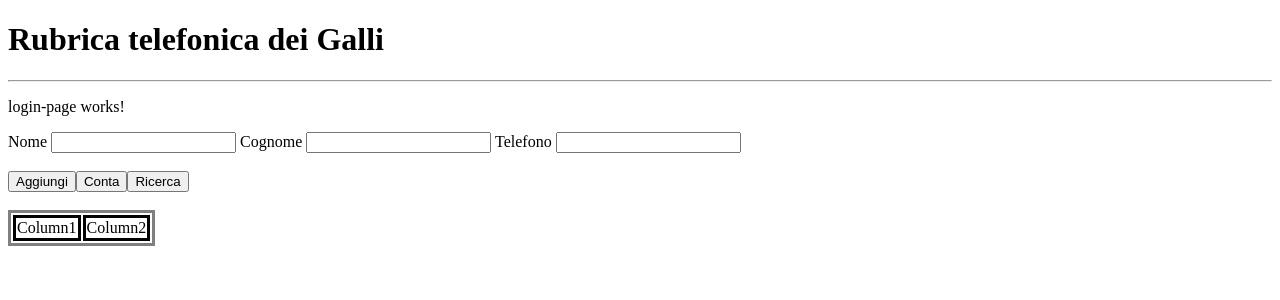
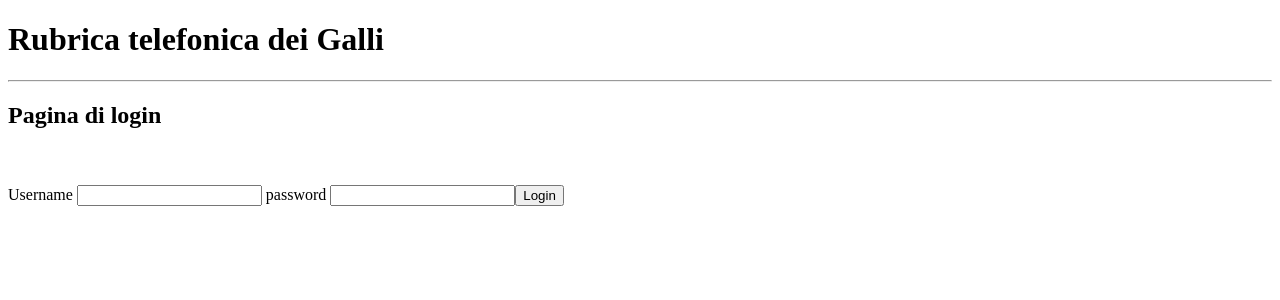
Before and after one commit to ManuelBava/Rubrica-Ang-Gal, an Angular app in the folder rubrica-gal-client/: page /login-page in a window 1280 px wide. Shown: the top 300 px of the page. Built offline with nearby package versions, Linux system fonts and the light colour scheme.

Commit message:
implementato component count-page

```diff
--- a/rubrica-gal-client/src/app/count-page/count-page.component.html
+++ b/rubrica-gal-client/src/app/count-page/count-page.component.html
@@ -1 +1,4 @@
-<p>count-page works!</p>
+<h2>Count Page</h2>
+<br>
+<br>
+<a routerLink="/main-page"><button>Torna alla pagina principale</button></a>
--- a/rubrica-gal-client/src/app/login-page/login-page.component.html
+++ b/rubrica-gal-client/src/app/login-page/login-page.component.html
@@ -1,19 +1,6 @@
-<p>login-page works!</p>
-Nome <input type="text">
-Cognome <input type="text">
-Telefono <input type="text">
-<br><br>
-<button>Aggiungi</button>
-<a routerLink="/count-page">
-    <button>Conta</button>
-</a>
-<button>Ricerca</button>
-<br><br>
-<table id="table">
-    <td>
-        Column1
-    </td>
-    <td>
-        Column2
-    </td>
-</table>
+<h2>Pagina di login</h2>
+<br>
+<br>
+Username <input type="text">
+password <input type="text">
+<a routerLink="/main-page"><button>Login</button></a>
--- a/rubrica-gal-client/src/app/main-page/main-page.component.html
+++ b/rubrica-gal-client/src/app/main-page/main-page.component.html
@@ -1 +1,19 @@
-<p>main-page works!</p>
+<p>login-page works!</p>
+Nome <input type="text">
+Cognome <input type="text">
+Telefono <input type="text">
+<br><br>
+<button>Aggiungi</button>
+<a routerLink="/count-page">
+    <button>Conta</button>
+</a>
+<button>Ricerca</button>
+<br><br>
+<table id="table">
+    <td>
+        Column1
+    </td>
+    <td>
+        Column2
+    </td>
+</table>
```
